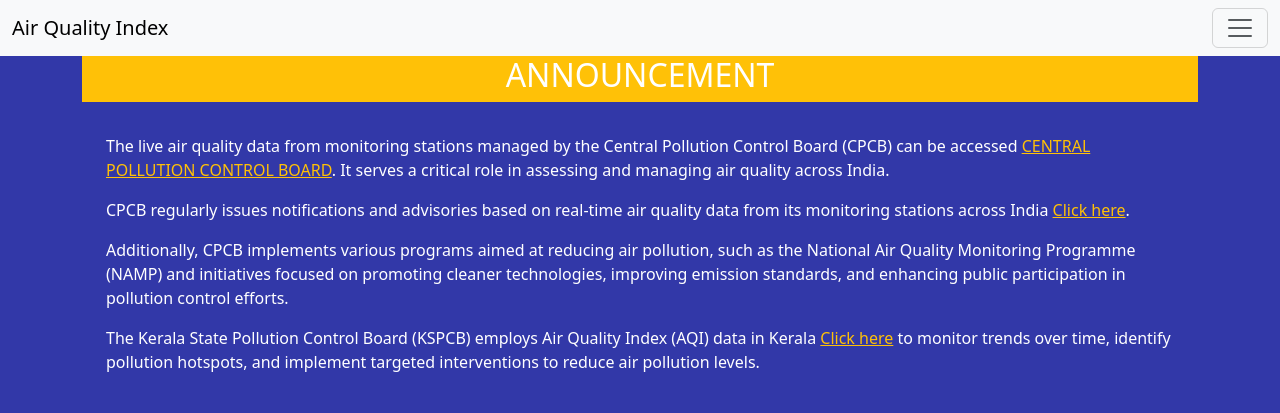
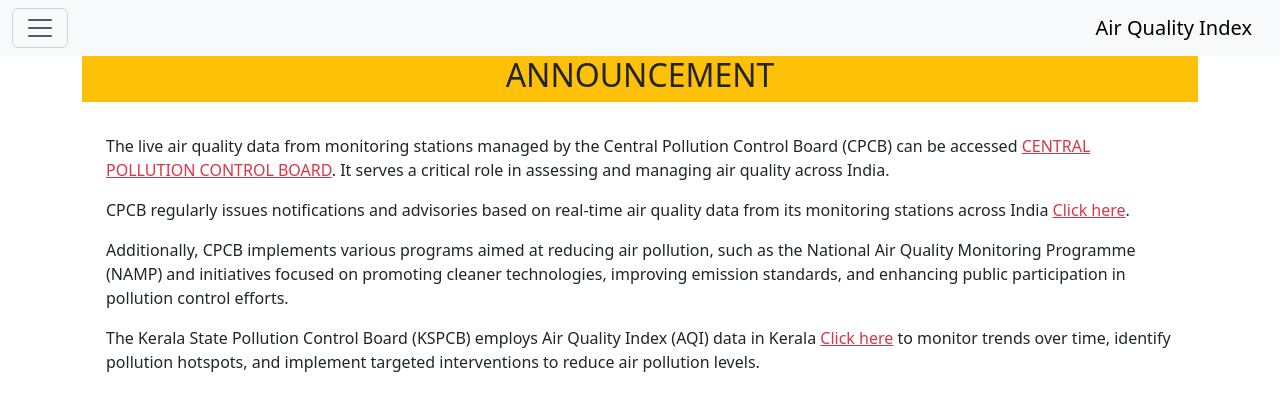
Before and after one commit to jithinjose-sics/Air_Quality_Index, a Django app: page /announcement in a window 1280 px wide. Shown: the top 413 px of the page. Run offline with Django 4.2, Linux system fonts and the light colour scheme; some libraries are stand-ins or nearby versions.

Commit message:
bugs fixed 6

```diff
--- a/template/announcement.html
+++ b/template/announcement.html
@@ -6,17 +6,17 @@
 <html lang="en">
 <head>
     <meta charset="UTF-8">
-    <title>Title</title>
+    <title>ANNOUNCEMENT</title>
 </head>
-<body style="background-color:#3238a8; color: #fff;">
+<body >
 {% include 'navbar.html' %}
 <div class="container mt-5">
     <h2 class="text-center bg-warning py-2">ANNOUNCEMENT</h2>
     <div class="p-4">
-        <p>The live air quality data from monitoring stations managed by the Central Pollution Control Board (CPCB) can be accessed <a class="text-warning" href="https://airquality.cpcb.gov.in/ccr/#/caaqm-dashboard-all/caaqm-landing">CENTRAL POLLUTION CONTROL BOARD</a>. It serves a critical role in assessing and managing air quality across India.</p>
-        <p>CPCB regularly issues notifications and advisories based on real-time air quality data from its monitoring stations across India <a class="text-warning" href="https://cpcb.nic.in/air-pollution/">Click here</a>.</p>
+        <p>The live air quality data from monitoring stations managed by the Central Pollution Control Board (CPCB) can be accessed <a class="text-danger" href="https://airquality.cpcb.gov.in/ccr/#/caaqm-dashboard-all/caaqm-landing">CENTRAL POLLUTION CONTROL BOARD</a>. It serves a critical role in assessing and managing air quality across India.</p>
+        <p>CPCB regularly issues notifications and advisories based on real-time air quality data from its monitoring stations across India <a class="text-danger" href="https://cpcb.nic.in/air-pollution/">Click here</a>.</p>
         <p>Additionally, CPCB implements various programs aimed at reducing air pollution, such as the National Air Quality Monitoring Programme (NAMP) and initiatives focused on promoting cleaner technologies, improving emission standards, and enhancing public participation in pollution control efforts.</p>
-        <p>The Kerala State Pollution Control Board (KSPCB) employs Air Quality Index (AQI) data in Kerala <a class="text-warning" href="https://kspcb.kerala.gov.in/">Click here</a> to monitor trends over time, identify pollution hotspots, and implement targeted interventions to reduce air pollution levels.</p>
+        <p>The Kerala State Pollution Control Board (KSPCB) employs Air Quality Index (AQI) data in Kerala <a class="text-danger" href="https://kspcb.kerala.gov.in/">Click here</a> to monitor trends over time, identify pollution hotspots, and implement targeted interventions to reduce air pollution levels.</p>
     </div>
 </div>
 </body>
--- a/template/index.html
+++ b/template/index.html
@@ -50,7 +50,7 @@
     <div  class="row mt-3">
         <form action="city_aqi" method="post" >
         <div  class="col-md-6">
-            <label style="padding-left:30px" for="city" class="form-label">Select City:</label>
+            <label style="padding-left:10px" for="city" class="form-label">Select Location:</label>
             {% csrf_token %}
             <select name="city" id="city" class="form-select">
                 <option value="THRISSUR">THRISSUR</option>
--- a/template/navbar.html
+++ b/template/navbar.html
@@ -14,11 +14,11 @@
 </head>
 <nav class="navbar bg-body-tertiary fixed-top mb-5" >
   <div class="container-fluid">
-
-    <a class="navbar-brand" href={% url 'aqi_app:index' %}>Air Quality Index</a>
     <button class="navbar-toggler" type="button" data-bs-toggle="offcanvas" data-bs-target="#offcanvasNavbar" aria-controls="offcanvasNavbar" aria-label="Toggle navigation">
       <span class="navbar-toggler-icon"></span>
     </button>
+    <a class="navbar-brand" href={% url 'aqi_app:index' %}>Air Quality Index</a>
+
   </div>
 </nav>
 
--- a/template/use.html
+++ b/template/use.html
@@ -8,7 +8,7 @@
     <meta charset="UTF-8">
     <title>Title</title>
 </head>
-<body style="background-color:#3238a8; color: #fff;">
+<body >
 {% include 'navbar.html' %}
 <div class="container mt-5">
     <h2 class="text-center bg-warning py-2">How to use it</h2>
--- a/template/work.html
+++ b/template/work.html
@@ -29,7 +29,7 @@
 <body>
     {% include 'navbar.html' %}
     <div class='container'>
-        <h2>How AQI Works</h2>
+        <h2>How does AQI Works</h2>
         <p>
             The Air Quality Index (AQI) is calculated based on the concentrations of specific air pollutants in the atmosphere. Here's a simplified overview of how it works:
         </p>
```
Also changed, not shown: template/calc.html (+4 -4 lines).
